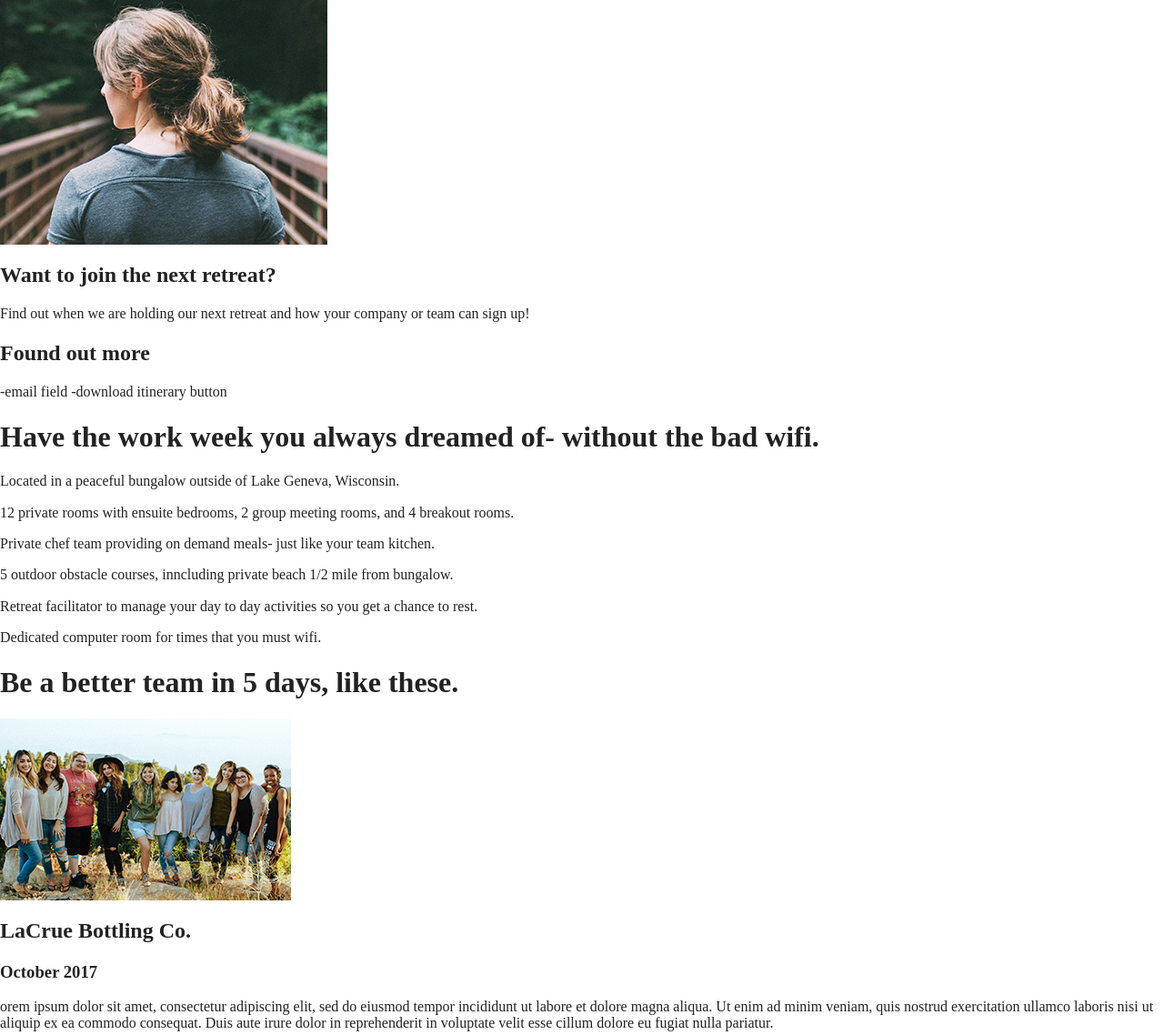
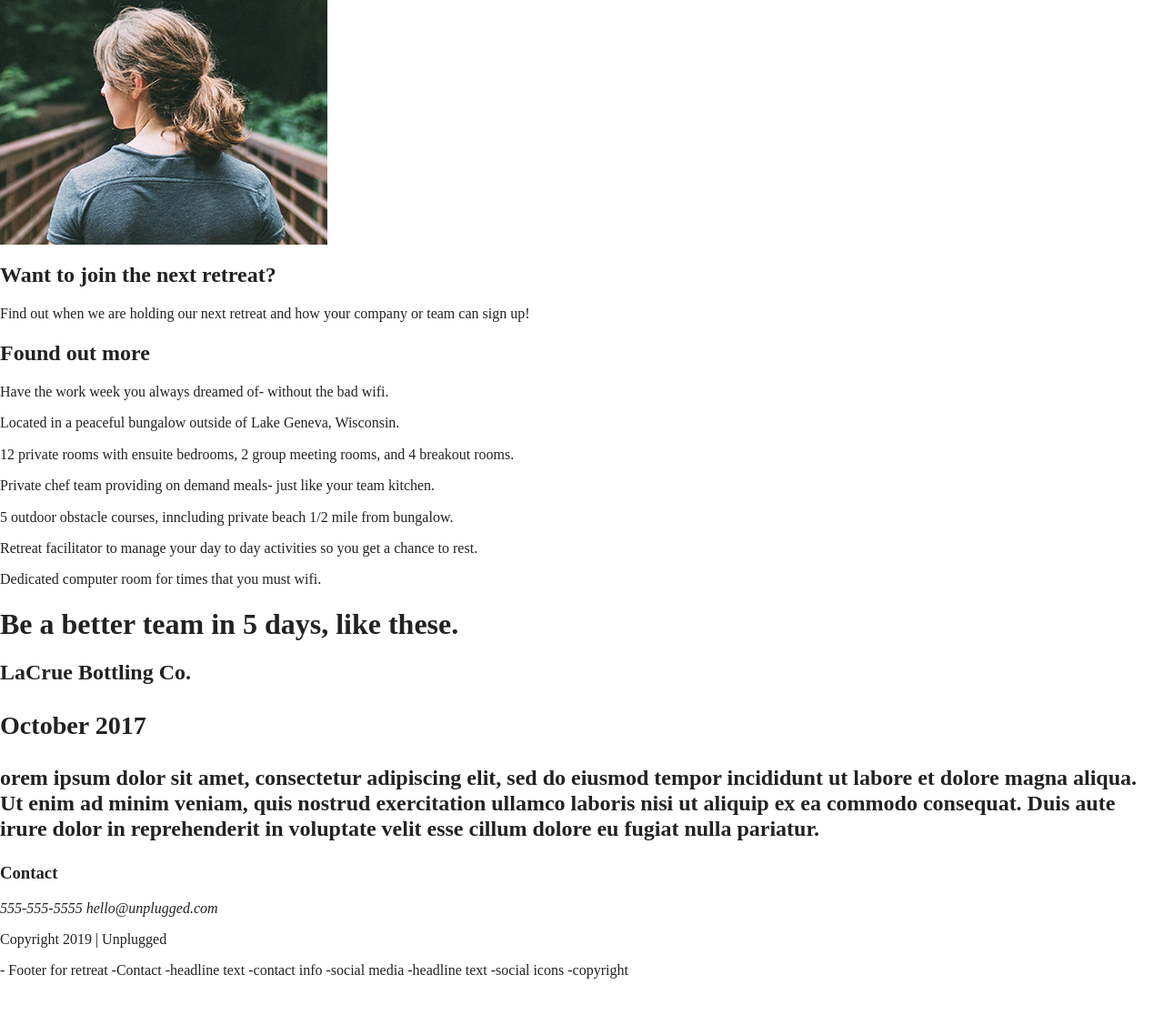
Before and after one commit to ivybergstrom/unplugged-retreat, a website built with Parcel: page index.html in a window 1280 px wide. Shown: the part 422-1560 px from the top of the page at 91% size. After the commit the page ends 1499 px from the top, so only its background shows below. Built offline with nearby package versions, Linux system fonts and the light colour scheme.

Commit message:
finished text content of home page

```diff
--- a/index.html
+++ b/index.html
@@ -47,10 +47,11 @@
   <main>
     <!--- Content for retreat-->
     <div class="title-front">
+      <div class="hero-area">
         <h1> Retreat from the desk, return refreshed. </h1>
         <img src="img/mask.png" alt="hero image">
       </div>
-
+    </div>
 
     <!--  -newsletter signup
         -headline text
@@ -58,13 +59,19 @@
         -headline text
         -email field
         -submit/download itinerary button-->
-      <div class="newletter">
+    <section>
+      <aside> <!--I think this section is supposed to be for the newsletter?-->
+      <div class="form-description">
           <h2> Want to join the next retreat? </h2>
           <p> Find out when we are holding our next retreat and how your company or team can sign up! </p>
           <h2> Found out more </h2>
-        -email field
-        -download itinerary button
+          <div class="form">
+              <!---email field
+              -download itinerary button-->
           </div>
+      </div>
+      </aside>
+    </section>
 
     <!--    -General information
           -headline text
@@ -72,45 +79,73 @@
           -icons
           -paragraph text-->
 
-      <div class="general-info">
-        <h1> Have the work week you always dreamed of- without the bad wifi. </h1>
+    <section class="features">
+      <div class="content-wrapper">
+
+        <div class="features-items"> <!--not sure where this one is supposed to be applied to yet?? maybe for icons? -->
+          <article>
+            <p class="fontawesome-icon"> Have the work week you always dreamed of- without the bad wifi. </p>
           <!--icon-->
-        <p> Located in a peaceful bungalow outside of Lake Geneva, Wisconsin. </p>
+            <p class="features-item-description"> Located in a peaceful bungalow outside of Lake Geneva, Wisconsin. </p>
           <!--icon-->
-        <p> 12 private rooms with ensuite bedrooms, 2 group meeting rooms, and 4 breakout rooms. </p>
+          </article>
+
+          <article>
+            <p class="features-item-description"> 12 private rooms with ensuite bedrooms, 2 group meeting rooms, and 4 breakout rooms. </p>
           <!--icon-->
-        <p> Private chef team providing on demand meals- just like your team kitchen. </p>
+          </article>
+
+          <article>
+            <p class="features-item-description"> Private chef team providing on demand meals- just like your team kitchen. </p>
           <!--icon-->
-        <p> 5 outdoor obstacle courses, inncluding private beach 1/2 mile from bungalow. </p>
+          </article>
+
+          <article>
+            <p class="features-item-description"> 5 outdoor obstacle courses, inncluding private beach 1/2 mile from bungalow. </p>
           <!--icon-->
-        <p> Retreat facilitator to manage your day to day activities so you get a chance to rest. </p>
+          </article>
+
+          <article>
+            <p class="features-item-description"> Retreat facilitator to manage your day to day activities so you get a chance to rest. </p>
           <!--icon-->
-        <p> Dedicated computer room for times that you must wifi. </p>
-      </div>
+          </article>
+
+          <article>
+            <p class="features-item-description"> Dedicated computer room for times that you must wifi. </p>
+          <!--icon-->
+        </div> <!--not sure where this one is supposed to be applied to yet?? features-items-->
+
+
 
               <!--  -previous retreats
                   -headline text
                   -parapraph text
                   -image-->
-      <div class="previous-retreats">
+        <section class="reviews">
+          <div class="content-wrapper">
             <h1>Be a better team in 5 days, like these. </h1>
-        <img src="img/group.png" alt "group photo">
+
+              <div>
+
                   <h2> LaCrue Bottling Co. <h2>
+                  <article>
+                    <!--img-->
                   <h3> October 2017 </h3>
                   <p> orem ipsum dolor sit amet, consectetur adipiscing elit,
                       sed do eiusmod tempor incididunt ut labore et dolore magna aliqua.
                       Ut enim ad minim veniam, quis nostrud exercitation ullamco laboris nisi ut aliquip ex ea commodo consequat.
                       Duis aute irure dolor in reprehenderit in voluptate velit esse cillum dolore eu fugiat nulla pariatur.
                   </p>
+                </article>
               </div>
-
-    <section>
+          </div>
         </section>
 
-    <aside>
-    </aside>
+      </div>
+    </section>
+  </main> <!--main wrapper-->
 
-  </main> <!--main wrapper-->
+
 
   <footer>
     <div class="content-wrapper">
```
Lines whose indentation alone changed are shown as unchanged.
